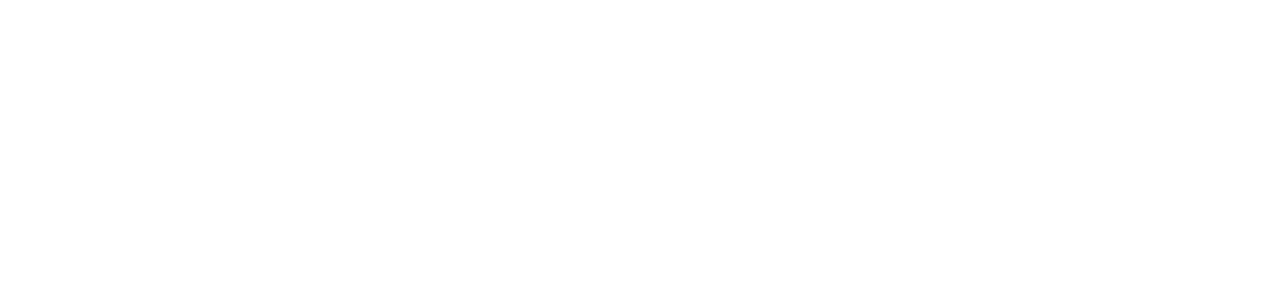
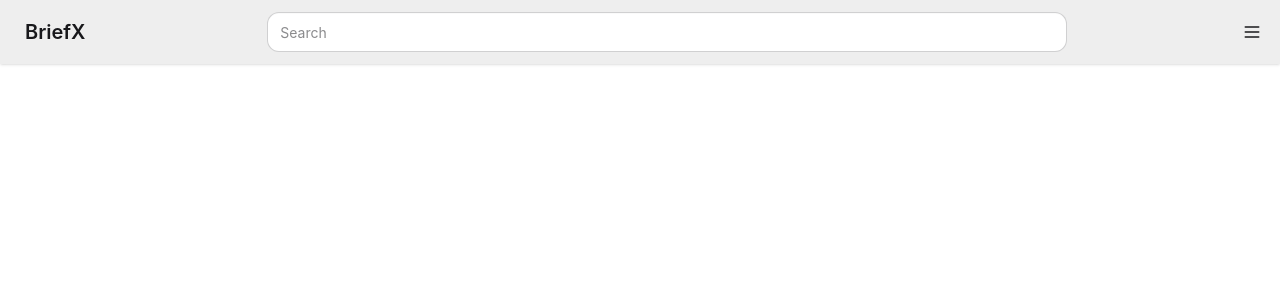
Before and after one commit to DeepRao580/BriefX_News_Web, a React app in the folder Frontend/: page / in a window 1280 px wide. Shown: the top 300 px of the page. Built offline with nearby package versions, Linux system fonts and the light colour scheme; the HTML template or start-up script is replaced by a standard one.

Commit message:
Added Navbar in the Project

```diff
--- a/Frontend/package.json
+++ b/Frontend/package.json
@@ -21,6 +21,7 @@
     "@types/react": "^19.2.17",
     "@types/react-dom": "^19.2.3",
     "@vitejs/plugin-react": "^6.0.3",
+    "daisyui": "^5.7.0",
     "oxlint": "^1.71.0",
     "vite": "^8.1.1"
   }
--- a/Frontend/src/App.css
+++ b/Frontend/src/App.css
@@ -0,0 +1,2 @@
+@import "tailwindcss";
+@plugin "daisyui";
--- a/Frontend/src/components/Navbar.jsx
+++ b/Frontend/src/components/Navbar.jsx
@@ -3,7 +3,36 @@
 function Navbar(){
     return(
         <div>
+            <div className="navbar bg-base-300 shadow-sm flex justify-between">
+                <div className="flex">
+                    <a className="btn btn-ghost text-xl">BriefX</a>
+                </div>
+                <div className="flex">
+                    <input type="text" placeholder="Search" className="input w-200 rounded-xl" />
+                </div>
+                <div className="dropdown dropdown-end">
+                    <div tabIndex={0} role="button" className="btn btn-ghost btn-circle avatar">
+                          <div className="flex-none">
+                            <button className="btn btn-square btn-ghost">
+                            <svg xmlns="http://www.w3.org/2000/svg" fill="none" viewBox="0 0 24 24" className="inline-block h-5 w-5 stroke-current"> <path strokeLinecap="round" strokeLinejoin="round" strokeWidth="2" d="M4 6h16M4 12h16M4 18h16"></path> </svg>
+                            </button>
+                            </div>
+                    </div>
+                    <ul
+                        tabIndex="-1"
+                        className="menu menu-sm dropdown-content bg-base-100 rounded-box z-1 mt-3 w-52 p-2 shadow">
+                        <li>
+                        <a className="justify-between">
+                            Profile
+                            <span className="badge">New</span>
+                        </a>
+                        </li>
+                        <li><a>Settings</a></li>
+                        <li><a>Logout</a></li>
+                    </ul>
+                </div>
 
+            </div>
         </div>
     )
 }
--- a/Frontend/src/index.css
+++ b/Frontend/src/index.css
@@ -1 +1,2 @@
 @import "tailwindcss";
+@plugin "daisyui";
```
Also changed, not shown: 1 other file (tests, documents, lock files or other folders).
